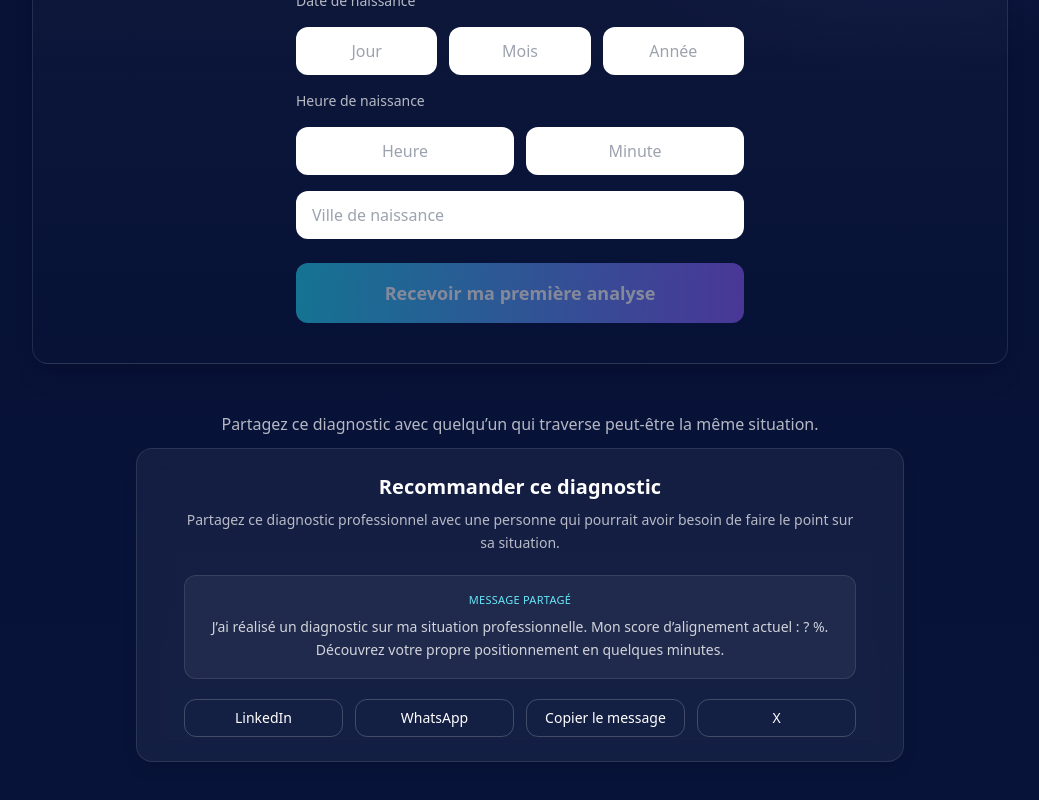
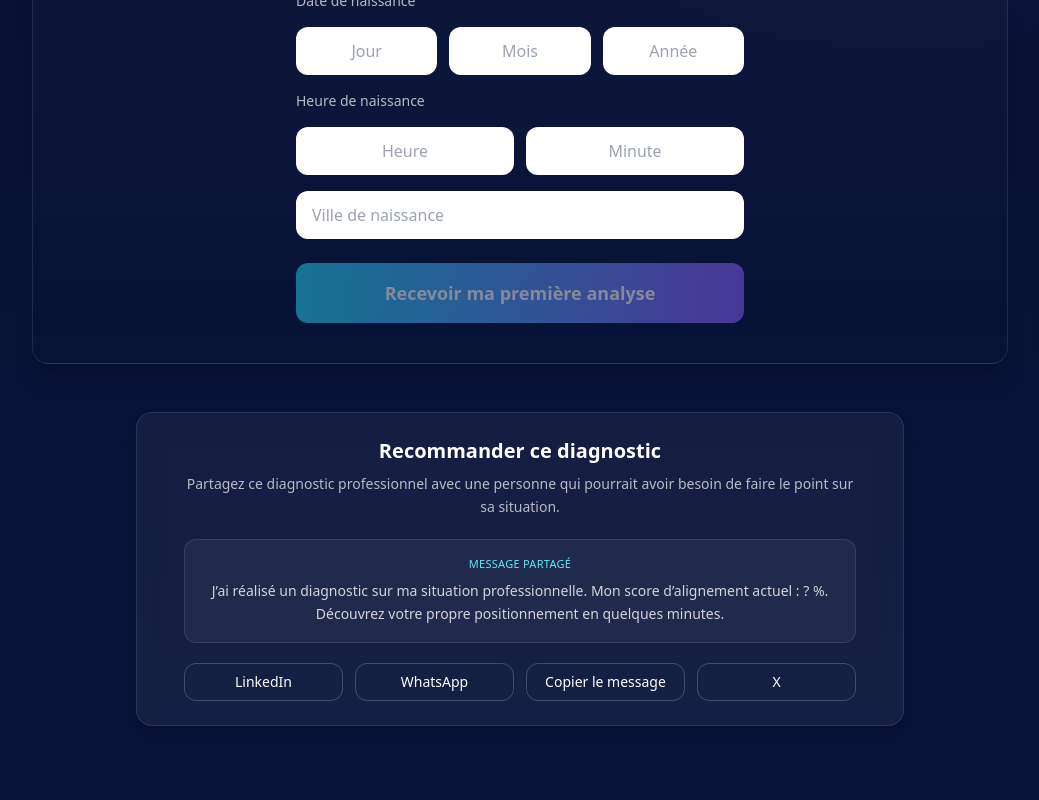
Before and after one commit to arnaudcrestey/procoach, a Next.js app in the folder arnaudcrestey-site-main/: page /resultat in a window 1280 px wide. Shown: the part 858-1658 px from the top of the page, without its empty margins (120-1159 px from the left). After the commit the page ends 1624 px from the top, so only its background shows below. Built offline with nearby package versions, Linux system fonts and the light colour scheme.

Commit message:
Update page.tsx

```diff
--- a/arnaudcrestey-site-main/app/resultat/page.tsx
+++ b/arnaudcrestey-site-main/app/resultat/page.tsx
@@ -367,9 +367,6 @@ className="mt-2 w-full rounded-xl bg-gradient-to-r from-cyan-400 to-violet-500 p
 
 <section className="mt-12 text-center">
 
-<p className="text-white/70 mb-3">
-Partagez ce diagnostic avec quelqu’un qui traverse peut-être la même situation.
-</p>
 
 <ShareButtons />
 
```
